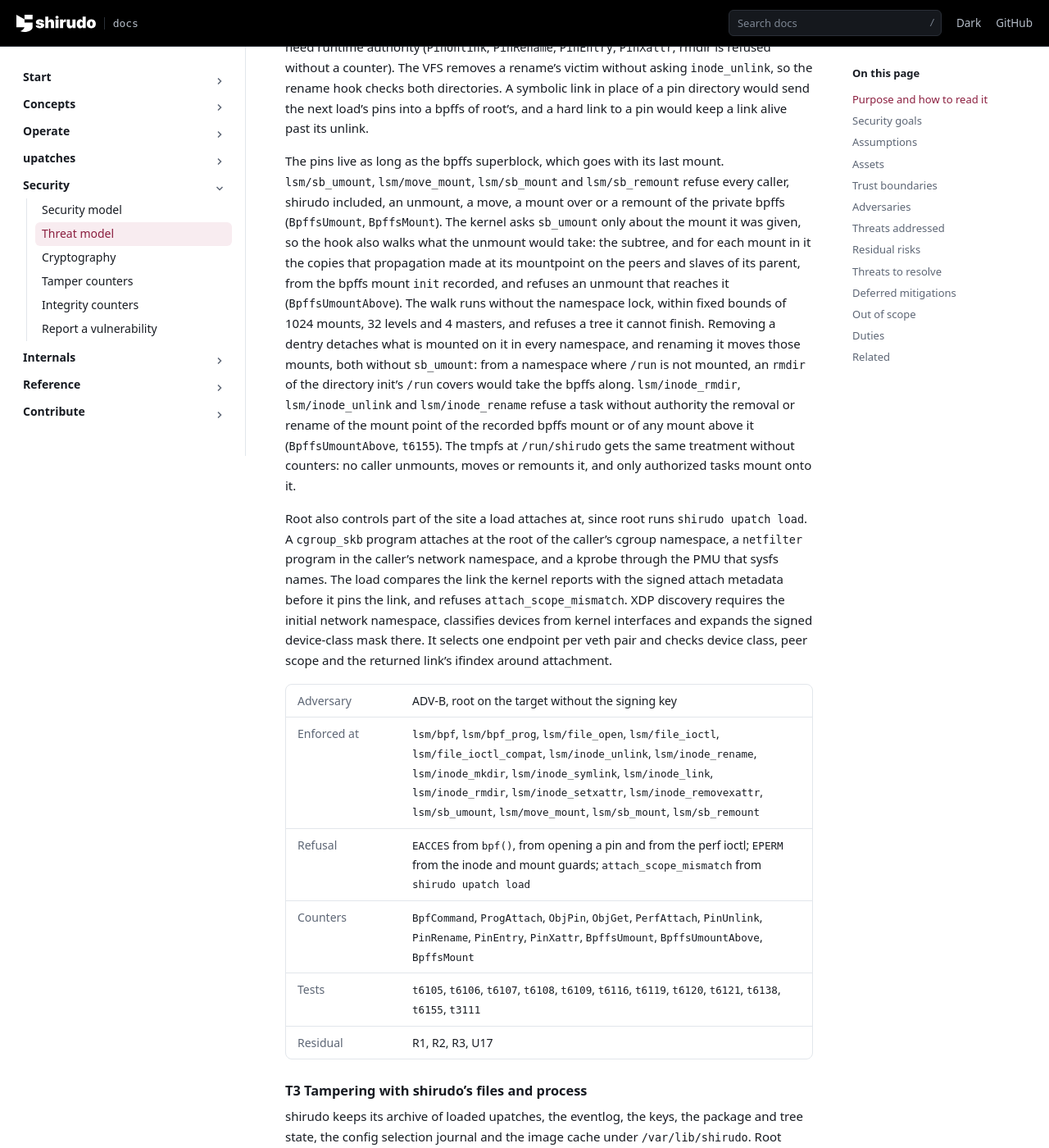
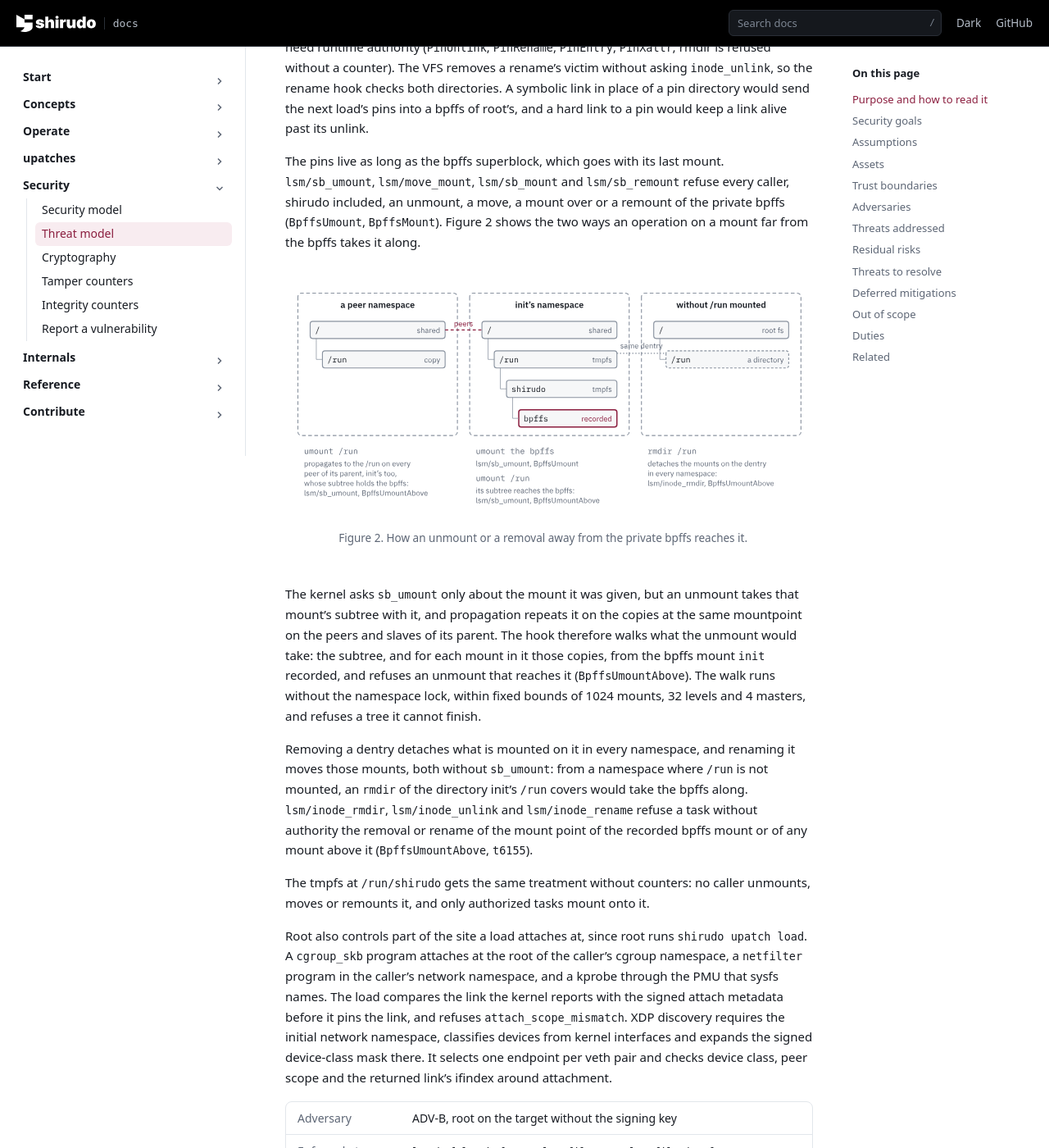
Before and after one commit to AliBashaSY/shirudo, a Sphinx documentation site: the page built from Documentation/security/threat-model.rst, in a window 1280 px wide and 1400 px high, scrolled down 13438 px. Shown: the whole window at 82% size. Built offline with Sphinx 7.4.7, drawn with Linux system fonts in a browser that asks for light colours; pages that are not in the unit, such as notebooks, are missing from menus.

Commit message:
docs: draw the mount tree that an unmount far from the bpffs reaches
Threat T2 explains in one 21-line paragraph why an unmount above the
private bpffs, an unmount of a propagated copy in another namespace and
an rmdir of a mount point from a namespace where nothing is mounted on
it each take the pins along, and which hook stops each. A reader who
does not keep a mount tree in mind loses the thread at "the copies that
propagation made at its mountpoint on the peers and slaves of its
parent" and at the rmdir case.

Draw init's namespace with the bpffs under /run/shirudo and /run, a
peer namespace whose unmount of its /run propagates, and a namespace
without /run mounted whose rmdir of the bare directory would detach
the mounts on that dentry everywhere, with the hook and counter that
refuse each, from shirudo_umount_above() and its helpers and
shirudo_mountpoint_guard() in bpf/bpf2.c (:384-420, :726-846). Split
the paragraph into the walk, the dentry removal and the /run/shirudo
tmpfs.

Signed-off-by: Daniel Borkmann <daniel@iogearbox.net>

```diff
--- a/Documentation/security/threat-model.rst
+++ b/Documentation/security/threat-model.rst
@@ -634,23 +634,46 @@ The pins live as long as the bpffs superblock, which goes with its last
 mount. ``lsm/sb_umount``, ``lsm/move_mount``, ``lsm/sb_mount`` and
 ``lsm/sb_remount`` refuse every caller, shirudo included, an unmount, a
 move, a mount over or a remount of the private bpffs (``BpffsUmount``,
-``BpffsMount``). The kernel asks ``sb_umount`` only about the mount it
-was given, so the hook also walks what the unmount would take: the
-subtree, and for each mount in it the copies that propagation made at
-its mountpoint on the peers and slaves of its parent, from the bpffs
-mount ``init`` recorded, and refuses an unmount that reaches it
+``BpffsMount``). Figure 2 shows the two ways an operation on a mount far
+from the bpffs takes it along.
+
+.. figure:: /images/security-bpffs-mounts.svg
+   :alt: Three mount namespaces. In init's, the root, /run, the
+         /run/shirudo tmpfs and the recorded bpffs nest in that order;
+         unmounting the bpffs is refused with BpffsUmount, and
+         unmounting /run, whose subtree holds it, with BpffsUmountAbove.
+         In a peer namespace whose root is a peer of init's, unmounting
+         its copy of /run propagates to init's /run and is refused by
+         lsm/sb_umount with BpffsUmountAbove. In a namespace without
+         /run mounted, /run is the bare directory, the same dentry init's
+         /run is mounted on, and an rmdir of it would detach the mounts
+         on it everywhere; lsm/inode_rmdir refuses it with
+         BpffsUmountAbove.
+
+   Figure 2. How an unmount or a removal away from the private bpffs
+   reaches it.
+
+The kernel asks ``sb_umount`` only about the mount it was given, but an
+unmount takes that mount's subtree with it, and propagation repeats it
+on the copies at the same mountpoint on the peers and slaves of its
+parent. The hook therefore walks what the unmount would take: the
+subtree, and for each mount in it those copies, from the bpffs mount
+``init`` recorded, and refuses an unmount that reaches it
 (``BpffsUmountAbove``). The walk runs without the namespace lock,
 within fixed bounds of 1024 mounts, 32 levels and 4 masters, and
-refuses a tree it cannot finish. Removing a dentry detaches what is
-mounted on it in every namespace, and renaming it moves those mounts,
-both without ``sb_umount``: from a namespace where ``/run`` is not
-mounted, an ``rmdir`` of the directory init's ``/run`` covers would take
-the bpffs along. ``lsm/inode_rmdir``, ``lsm/inode_unlink`` and
-``lsm/inode_rename`` refuse a task without authority the removal or
-rename of the mount point of the recorded bpffs mount or of any mount
-above it (``BpffsUmountAbove``, ``t6155``). The tmpfs at
-``/run/shirudo`` gets the same treatment without counters: no caller
-unmounts, moves or remounts it, and only authorized tasks mount onto it.
+refuses a tree it cannot finish.
+
+Removing a dentry detaches what is mounted on it in every namespace, and
+renaming it moves those mounts, both without ``sb_umount``: from a
+namespace where ``/run`` is not mounted, an ``rmdir`` of the directory
+init's ``/run`` covers would take the bpffs along. ``lsm/inode_rmdir``,
+``lsm/inode_unlink`` and ``lsm/inode_rename`` refuse a task without
+authority the removal or rename of the mount point of the recorded
+bpffs mount or of any mount above it (``BpffsUmountAbove``, ``t6155``).
+
+The tmpfs at ``/run/shirudo`` gets the same treatment without counters:
+no caller unmounts, moves or remounts it, and only authorized tasks
+mount onto it.
 
 Root also controls part of the site a load attaches at, since root
 runs ``shirudo upatch load``. A ``cgroup_skb`` program attaches at the
```
Also changed, not shown: Documentation/images/security-bpffs-mounts.svg (added), 1 other file.
